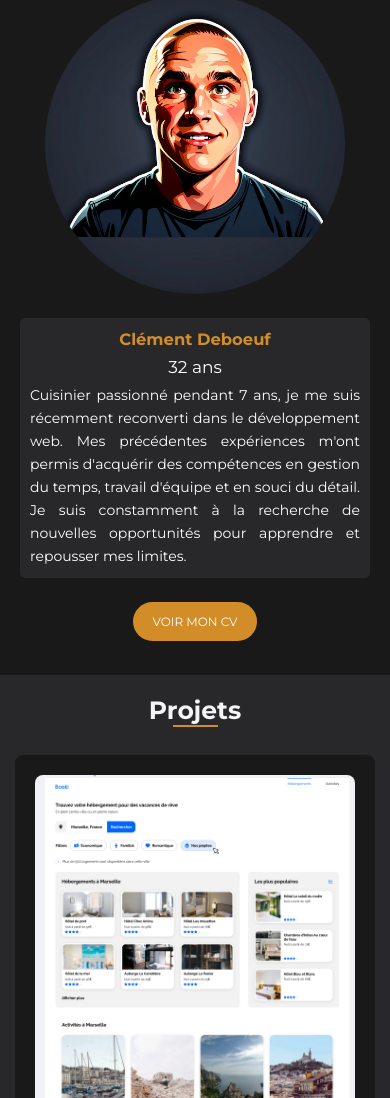
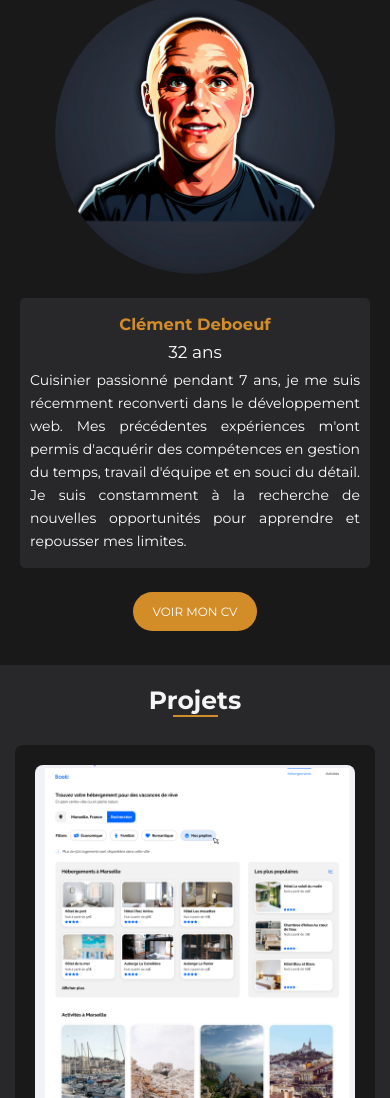
Before and after one commit to Clmt2707/Projet-8-Portfolio, a React (Create React App) app: page / in a window 390 px wide. Shown: the part 950-2048 px from the top of the page. Built offline with nearby package versions, Linux system fonts and the light colour scheme.

Commit message:
modif image about

```diff
--- a/src/components/About/About.scss
+++ b/src/components/About/About.scss
@@ -45,16 +45,11 @@
         }
 
         &__image {
-            flex: 1;
+           flex: 1;
 
             img {
                 border-radius: 50%;
-                @media screen and (max-width:1050px){
-                    width: 400px;
-                }
-                @media screen and (max-width:768px){
-                    width: 300px;
-                }
+                width: 80%;
             }
         }
 
@@ -62,7 +57,7 @@
             flex: 1;
             line-height: 23px;
             color: #fff;
-            padding: 10px 10px;
+            padding: 15px 10px;
             border-radius: 5px;
             background-color: #28282b;
 
```
